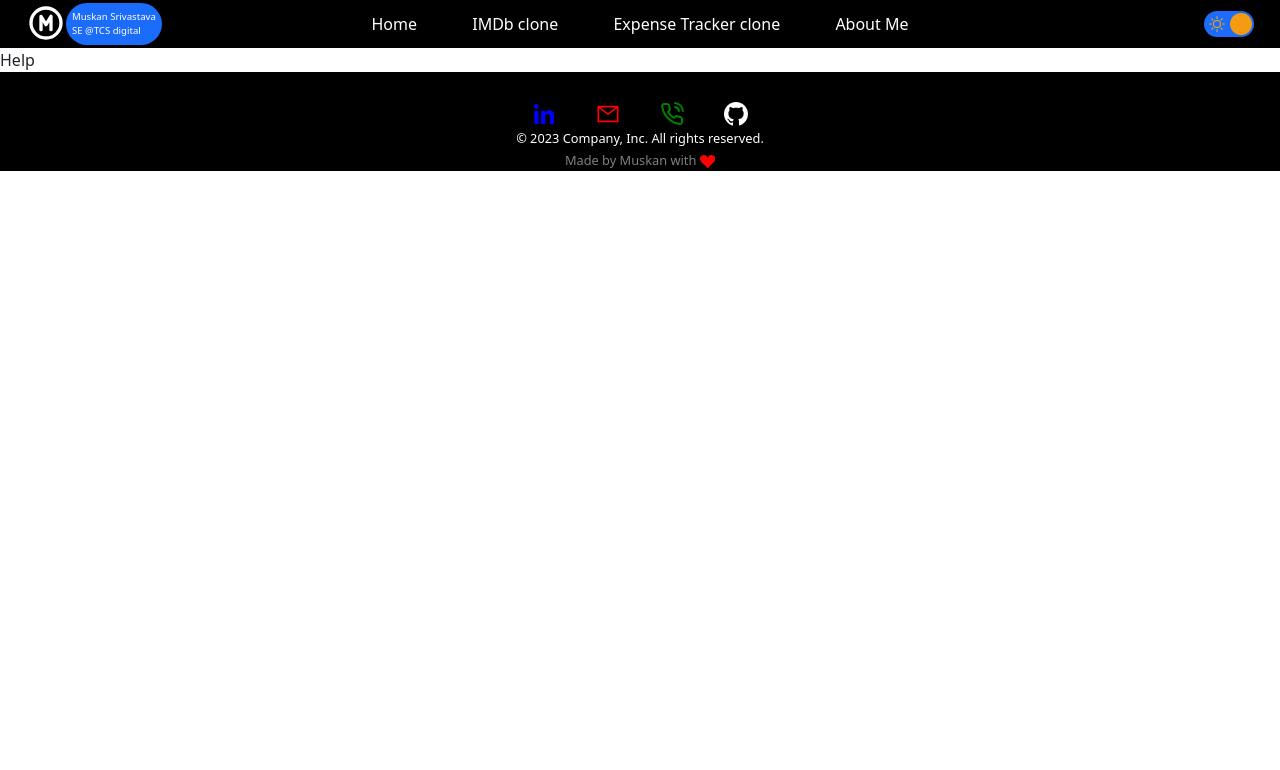
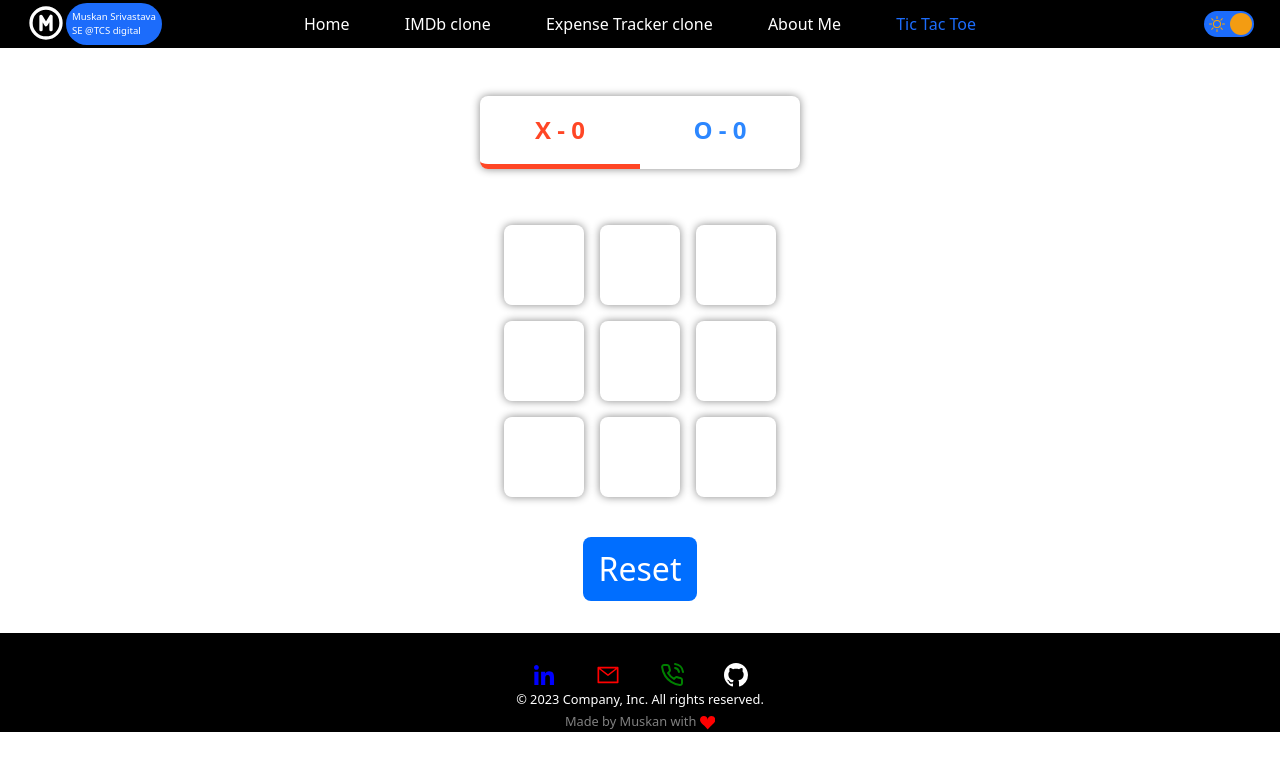
Before and after one commit to MuskanSrivastava8/Mitra, a React (Create React App) app: page /Mitra/TicTacToe in a window 1280 px wide. Shown: the top 770 px of the page. Built offline with nearby package versions, Linux system fonts and the light colour scheme.

Commit message:
Game project added now

```diff
--- a/src/Components/Home.js
+++ b/src/Components/Home.js
@@ -8,6 +8,7 @@
 import ProjectOneComponent from "./ProjectOne/ProjectOneComponent";
 import Expensetracker from "./ExpenseTracker/Expensetracker";
 import Footer from "./Footer/Footer";
+import TicTacToe from "./TicTacToe/TicTacToe";
 
 export default function Home() {
   return (
@@ -19,6 +20,7 @@
         <Route exact path="/Portfolio" element={<Portfolio />} />
         <Route path="/Knowyourshow" element={<ProjectOneComponent />} />
         <Route exact path="/Expensetracker" element={<Expensetracker />} />
+        <Route exact path="/TicTacToe" element={<TicTacToe />} />
         <Route path="*" element={<Help />} />
       </Routes>
       <Footer/>
--- a/src/Components/Menu/Menu.js
+++ b/src/Components/Menu/Menu.js
@@ -114,6 +114,17 @@
                 </NavLink>
               </Dropdown.Item>
               <Dropdown.Item>
+                <NavLink
+                  className="dropdownMenuItem"
+                  to={"/TicTacToe"}
+                  style={({ isActive }) => ({
+                    color: isActive ? "Red" : "Gray",
+                  })}
+                >
+                  Tic Tac Toe
+                </NavLink>
+              </Dropdown.Item>
+              <Dropdown.Item>
               {/* <a
 
               class="btn btn-primary"
@@ -217,6 +228,28 @@
             </NavLink>
           </button>
         </div>
+        <div className="menu_item">
+          <button
+            type="button"
+            class="btn btn-primary"
+            className={darkModeRes ? "MenuStyle_dark" : "MenuStyle_light"}
+          >
+            <NavLink
+              to={"/TicTacToe"}
+              style={({ isActive }) => ({
+                color: isActive
+                  ? darkModeRes
+                    ? "#1c6cfb"
+                    : "#1c6cfb"
+                  : darkModeRes
+                  ? "White"
+                  : "Black",
+              })}
+            >
+              Tic Tac Toe
+            </NavLink>
+          </button>
+        </div>
         <div className="toggle_btn">
           <input
             type="checkbox"
--- /dev/null
+++ b/src/Components/TicTacToe/TicTacToe.js
@@ -0,0 +1,78 @@
+import React, { useState } from "react";
+
+import { Board } from "./components/Board";
+import { ResetButton } from "./components/ResetButton";
+import { ScoreBoard } from "./components/ScoreBoard";
+
+const TicTacToe = () => {
+
+  const WIN_CONDITIONS = [
+    [0, 1, 2],
+    [3, 4, 5],
+    [6, 7, 8],
+    [0, 3, 6],
+    [1, 4, 7],
+    [2, 5, 8],
+    [0, 4, 8],
+    [2, 4, 6]
+  ]
+
+  const [xPlaying, setXPlaying] = useState(true);
+  const [board, setBoard] = useState(Array(9).fill(null))
+  const [scores, setScores] = useState({ xScore: 0, oScore: 0 })
+  const [gameOver, setGameOver] = useState(false);
+
+  const handleBoxClick = (boxIdx) => {
+    const updatedBoard = board.map((value, idx) => {
+      if (idx === boxIdx) {
+        return xPlaying ? "X" : "O";
+      } else {
+        return value;
+      }
+    })
+
+    setBoard(updatedBoard);
+
+    const winner = checkWinner(updatedBoard);
+
+    if (winner) {
+      if (winner === "O") {
+        let { oScore } = scores;
+        oScore += 1;
+        setScores({ ...scores, oScore })
+      } else {
+        let { xScore } = scores;
+        xScore += 1;
+        setScores({ ...scores, xScore })
+      }
+    }
+
+    setXPlaying(!xPlaying);
+  }
+
+  const checkWinner = (board) => {
+    for (let i = 0; i < WIN_CONDITIONS.length; i++) {
+      const [x, y, z] = WIN_CONDITIONS[i];
+
+      if (board[x] && board[x] === board[y] && board[y] === board[z]) {
+        setGameOver(true);
+        return board[x];
+      }
+    }
+  }
+
+  const resetBoard = () => {
+    setGameOver(false);
+    setBoard(Array(9).fill(null));
+  }
+
+  return (
+    <div className="App">
+      <ScoreBoard scores={scores} xPlaying={xPlaying} />
+      <Board board={board} onClick={gameOver ? resetBoard : handleBoxClick} />
+      <ResetButton resetBoard={resetBoard} />
+    </div>
+  );
+}
+
+export default TicTacToe;
--- /dev/null
+++ b/src/Components/TicTacToe/TicTacToe.scss
@@ -0,0 +1,9 @@
+* {
+    box-sizing: border-box;
+  }
+
+  body {
+    margin: 0;
+    background-color: #efefef;
+    font-family: "Fredoka", sans-serif;
+  }
--- /dev/null
+++ b/src/Components/TicTacToe/components/Board.js
@@ -0,0 +1,16 @@
+import React from 'react'
+
+import { Box } from "./Box"
+import "./Board.scss"
+
+export const Board = ({ board, onClick }) => {
+  return (
+    <div className="board">
+      {
+        board.map((value, idx) => {
+          return <Box value={value} onClick={() => value === null && onClick(idx)} />;
+        })
+      }
+    </div>
+  )
+}
--- /dev/null
+++ b/src/Components/TicTacToe/components/Board.scss
@@ -0,0 +1,6 @@
+.board {
+  display: grid;
+  grid-template-columns: repeat(3, 6rem);
+  place-items: center;
+  justify-content: center;
+}
--- /dev/null
+++ b/src/Components/TicTacToe/components/Box.js
@@ -0,0 +1,11 @@
+import React from 'react';
+
+import "./Box.scss";
+
+export const Box = ({ value, onClick }) => {
+    const style = value === "X" ? "box x" : "box o";
+
+    return (
+        <button className={style} onClick={onClick}>{value}</button>
+    )
+}
--- /dev/null
+++ b/src/Components/TicTacToe/components/Box.scss
@@ -0,0 +1,26 @@
+.box {
+  background-color: #ffffff;
+  border: none;
+  border-radius: 10%;
+  box-shadow: 0px 0px 8px #888888;
+  width: 5rem;
+  height: 5rem;
+  text-align: center;
+  font-size: 5em;
+  font-family: "Fredoka", sans-serif;
+  font-weight: bold;
+  line-height: 5rem;
+  margin: 0.5rem;
+}
+
+.x {
+  color: rgb(255, 70, 37);
+}
+
+.o {
+  color: rgb(44, 135, 255);
+}
+
+.box:hover {
+  box-shadow: 0px 0px 15px #888888;
+}
--- /dev/null
+++ b/src/Components/TicTacToe/components/ResetButton.js
@@ -0,0 +1,9 @@
+import React from 'react';
+
+import "./ResetButton.scss";
+
+export const ResetButton = ({ resetBoard }) => {
+    return (
+        <button className="reset-btn" onClick={resetBoard}>Reset</button>
+    )
+}
--- /dev/null
+++ b/src/Components/TicTacToe/components/ResetButton.scss
@@ -0,0 +1,14 @@
+.reset-btn {
+  border: none;
+  border-radius: 0.5rem;
+  background-color: rgb(0, 110, 255);
+  color: white;
+  font-size: 2rem;
+  padding: 0.5rem 1rem;
+  margin: 2rem auto;
+  display: block;
+}
+
+.reset-btn:hover {
+  background-color: rgb(0, 119, 255);
+}
--- /dev/null
+++ b/src/Components/TicTacToe/components/ScoreBoard.js
@@ -0,0 +1,14 @@
+import React from 'react'
+
+import "./ScoreBoard.scss"
+
+export const ScoreBoard = ({ scores, xPlaying }) => {
+  const { xScore, oScore } = scores;
+
+  return (
+    <div className="scoreboard">
+      <span className={`score x-score ${!xPlaying && "inactive"}`}>X - {xScore}</span>
+      <span className={`score o-score ${xPlaying && "inactive"}`}>O - {oScore}</span>
+    </div>
+  )
+}
--- /dev/null
+++ b/src/Components/TicTacToe/components/ScoreBoard.scss
@@ -0,0 +1,35 @@
+.scoreboard {
+  display: flex;
+  flex-direction: row;
+  align-items: center;
+  justify-content: space-evenly;
+  width: 20rem;
+  font-size: 1.5rem;
+  background-color: white;
+  margin: 3rem auto;
+  box-shadow: 0px 0px 8px #888888;
+  border-radius: 0.5rem;
+  font-weight: bold;
+}
+
+.score {
+  width: 100%;
+  text-align: center;
+  padding: 1rem 0rem;
+}
+
+.x-score {
+  color: rgb(255, 70, 37);
+  border-bottom: 5px solid rgb(255, 70, 37);
+  border-radius: 0.5rem 0rem 0rem 0.5rem;
+}
+
+.o-score {
+  color: rgb(44, 135, 255);
+  border-bottom: 5px solid rgb(44, 135, 255);
+  border-radius: 0rem 0.5rem 0.5rem 0rem;
+}
+
+.inactive {
+  border-bottom: 5px solid transparent;
+}
```
